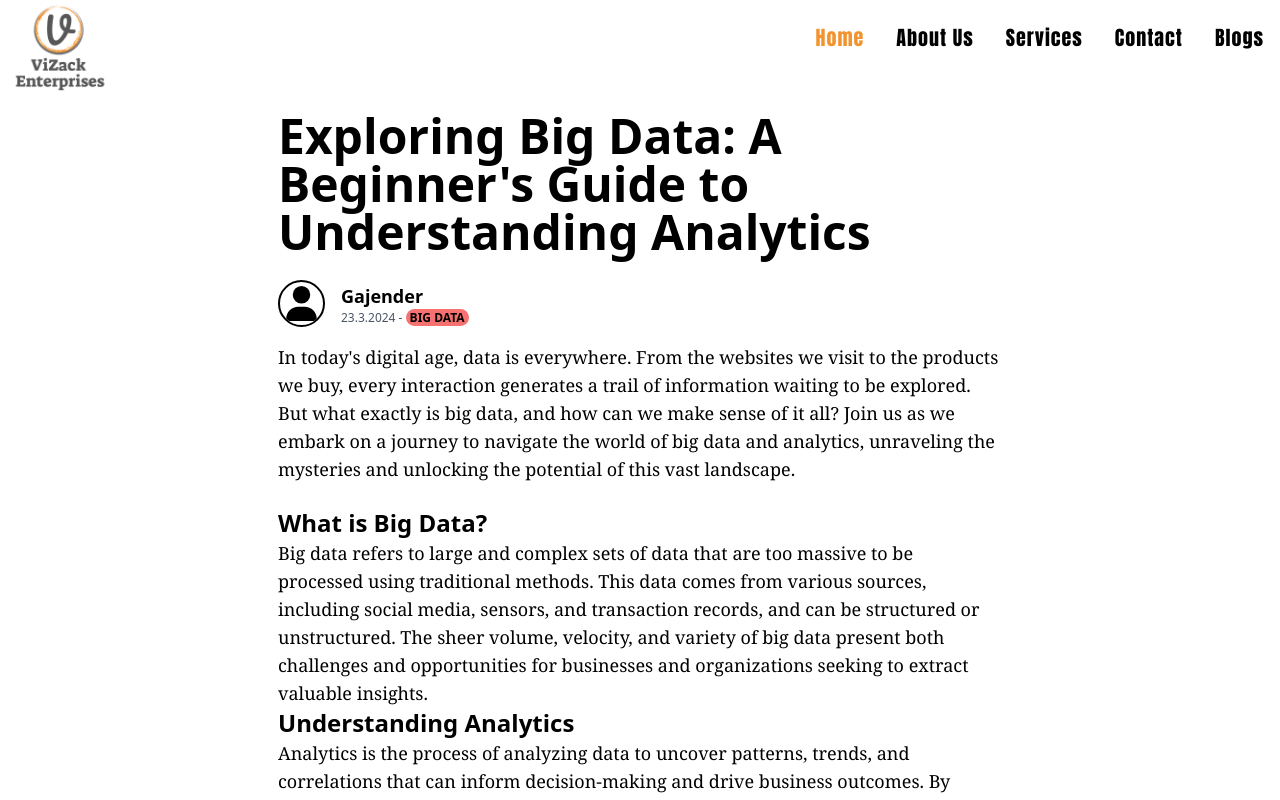
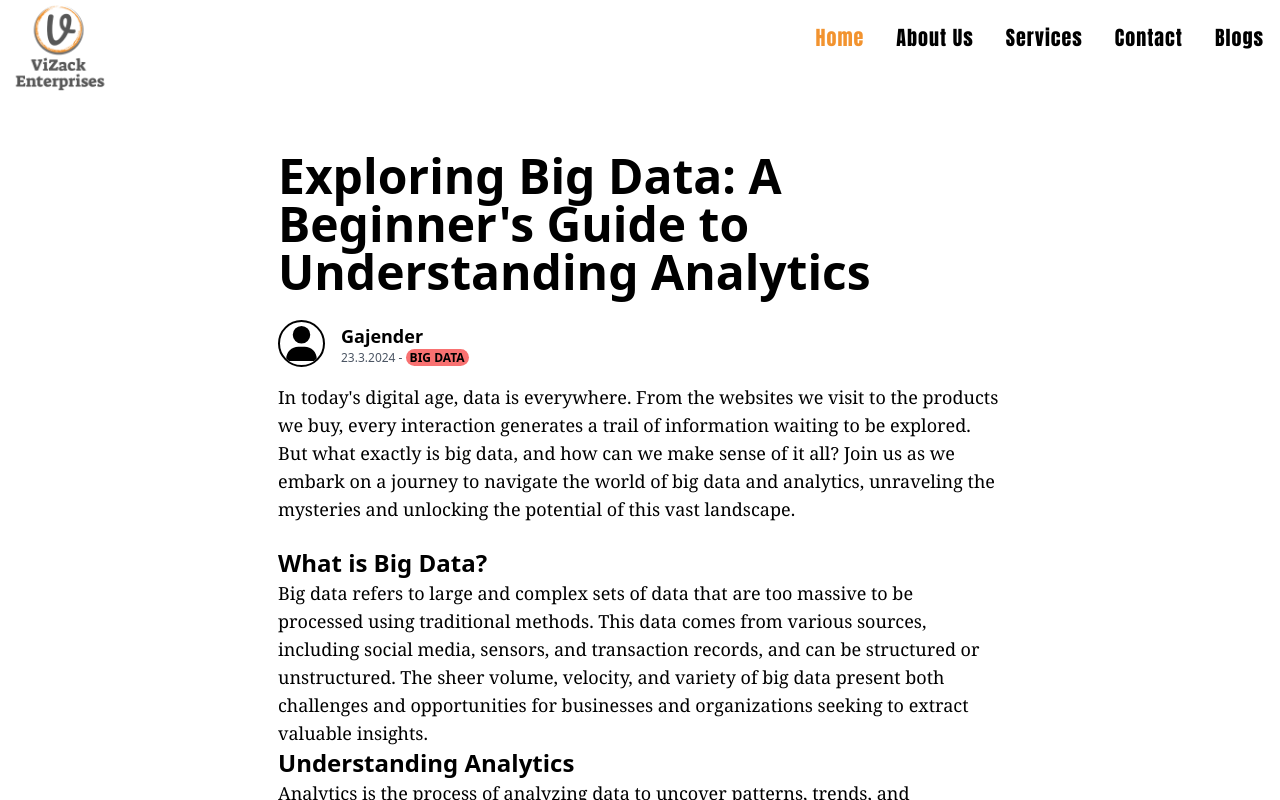
Before and after one commit to ayushsharma74/vizack.com, a Next.js app: page /blogs/exploring-big-data in a window 1280 px wide. Shown: the top 800 px of the page. Built offline with nearby package versions, Linux system fonts and the light colour scheme.

Commit message:
blogs bottom margin

```diff
--- a/src/app/blogs/exploring-big-data/page.jsx
+++ b/src/app/blogs/exploring-big-data/page.jsx
@@ -4,7 +4,7 @@ import BlogTitle from '@/components/blogComponents/BlogTitle'
 
 export default function BlogPage() {
     return (
-        <div className='cont'>
+        <div className='cont my-10'>
 
             <BlogTitle title={"Exploring Big Data: A Beginner's Guide to Understanding Analytics"} writer={"Gajender"} date={"23.3.2024"} category={"BIG DATA"}/>
             <p className='font-serif text-lg'>In today's digital age, data is everywhere. From the websites we visit to the products we buy, every interaction generates a trail of information waiting to be explored. But what exactly is big data, and how can we make sense of it all? Join us as we embark on a journey to navigate the world of big data and analytics, unraveling the mysteries and unlocking the potential of this vast landscape.</p>
--- a/src/app/blogs/graphic-design/page.jsx
+++ b/src/app/blogs/graphic-design/page.jsx
@@ -4,7 +4,7 @@ import BlogTitle from '@/components/blogComponents/BlogTitle'
 
 export default function BlogPage() {
     return (
-        <div className='cont'>
+        <div className='cont my-10'>
             <BlogTitle title={"Exploring Graphic Design and Digital Art"} writer={"Gajender"} date={"23.3.2024"} category={"DESIGNING"}/>
             <p className='font-serif text-lg mb-4'></p>
             <h1 className='font-bold text-2xl'></h1>
--- a/src/app/blogs/neural-networks-explained/page.jsx
+++ b/src/app/blogs/neural-networks-explained/page.jsx
@@ -4,7 +4,7 @@ import BlogTitle from '@/components/blogComponents/BlogTitle'
 
 export default function BlogPage() {
     return (
-        <div className='cont'>
+        <div className='cont my-10'>
             <BlogTitle title={"Demystifying Neural Networks: How Do They Really Work?"} writer={"Ayush"} date={"23.3.2024"} category={"DATA SCIENCE"}/>
 
     <p className='font-serif text-lg mb-4'>
--- a/src/app/blogs/seo-strategies/page.jsx
+++ b/src/app/blogs/seo-strategies/page.jsx
@@ -4,7 +4,7 @@ import BlogTitle from '@/components/blogComponents/BlogTitle'
 
 export default function BlogPage() {
     return (
-        <div className='cont'>
+        <div className='cont my-10'>
             <BlogTitle title={" 6 Advanced SEO Strategies That Help you Take your Online Presence to a New Level"} writer={"Farhan Khan"} date={"23.3.2024"} category={"SEO"}/>
             <p className='font-serif text-lg mb-4'>In the vast and ever-evolving realm of digital marketing, search engine optimization (SEO) remains a cornerstone for achieving online visibility and driving organic traffic to your website. With search engines continuously refining their algorithms and user behaviors evolving, staying ahead in the SEO game requires a strategic approach coupled with adaptability. As businesses strive to outshine competitors and secure top positions in search engine results pages (SERPs), employing advanced SEO strategies becomes imperative.</p>
             <img src="/assets/blogs/seo.jpg" alt="" className='w-1/1 '/>
```
